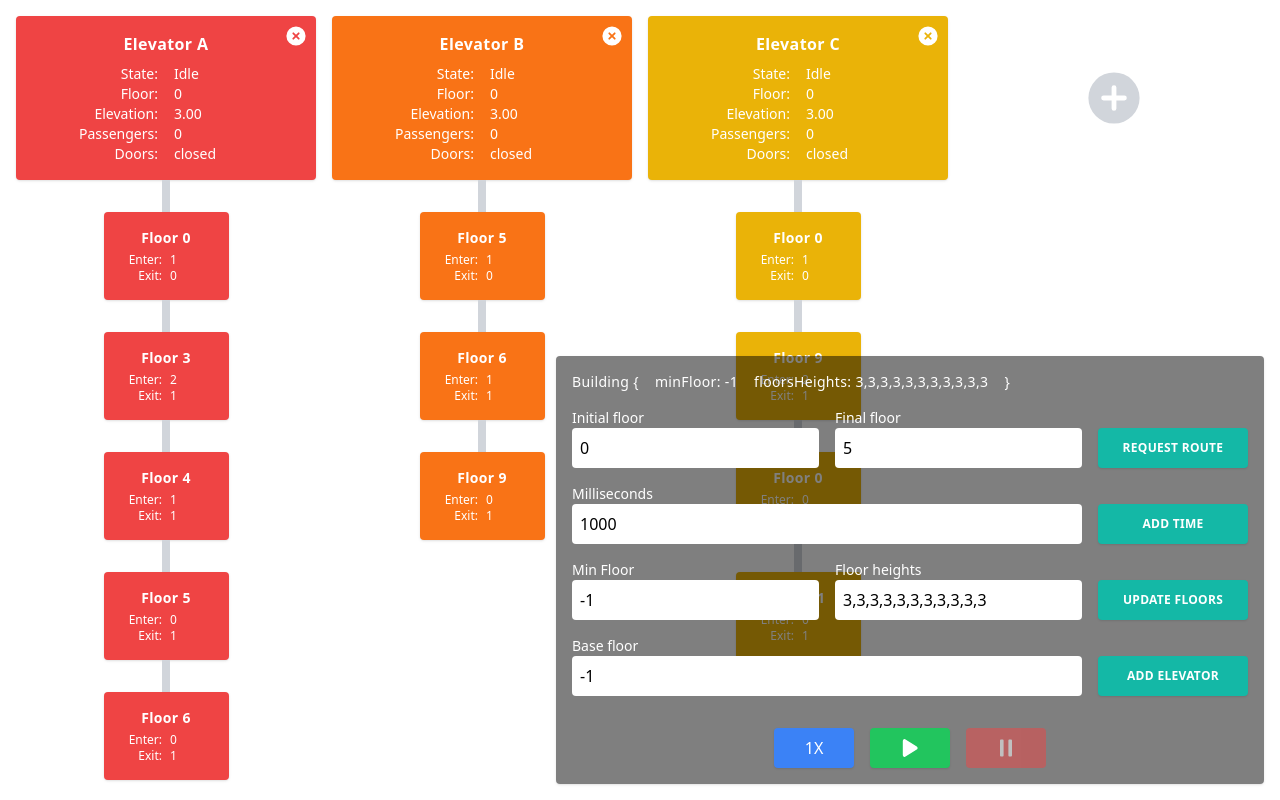
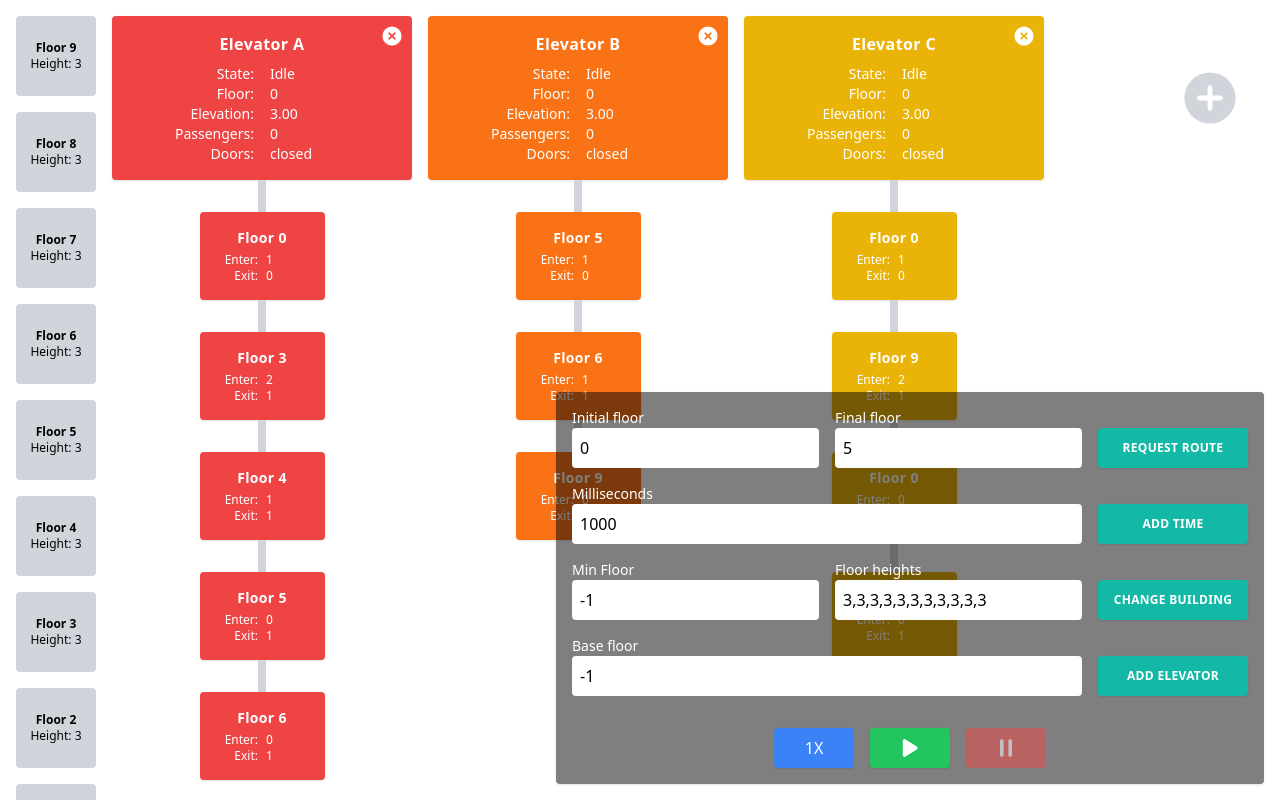
Before and after one commit to ushka1/etd-elevator-simulator, a React (Vite) app: page / in a window 1280 px wide. Shown: the top 800 px of the page. Built offline with nearby package versions, Linux system fonts and the light colour scheme.

Commit message:
feat: add building visualization

```diff
--- /dev/null
+++ b/src/ui/Building.tsx
@@ -0,0 +1,31 @@
+import { useMainContext } from './MainContext';
+
+export default function Building() {
+  const {
+    system: { building },
+  } = useMainContext();
+
+  const floorNumbers = building.floorsNumbers;
+  const floorHeights = building.floorsHeights;
+  const n = floorNumbers.length;
+
+  const zipped = [];
+  for (let i = 0; i < n; i++) {
+    zipped.push([floorNumbers[i], floorHeights[i]]);
+  }
+  zipped.reverse();
+
+  return (
+    <ul>
+      {zipped.map((elm) => (
+        <li
+          key={elm[0]}
+          className='w-[80px] h-[80px] bg-gray-300 mb-4 rounded flex flex-col items-center justify-center'
+        >
+          <p className='text-xs font-bold'>Floor {elm[0]}</p>
+          <p className='text-xs'>Height: {elm[1]}</p>
+        </li>
+      ))}
+    </ul>
+  );
+}
--- a/src/ui/Button.tsx
+++ b/src/ui/Button.tsx
@@ -12,11 +12,14 @@ export default function Button({
     <button
       className={clsx(
         `
-      bg-teal-500 h-[40px] min-w-[150px]
-      text-xs tracking-wide font-bold text-white text-nowrap
-      rounded uppercase shadow
+          bg-teal-500 h-[40px] min-w-[150px]
+          text-xs tracking-wide font-bold text-white text-nowrap
+          rounded uppercase shadow
         `,
         className,
+        {
+          'shadow-none opacity-50': props.disabled,
+        },
       )}
       {...props}
     >
--- a/src/ui/Controls.tsx
+++ b/src/ui/Controls.tsx
@@ -14,7 +14,7 @@ export default function Controls() {
     multiplier,
     requestRoute,
     addTime,
-    changeFloors,
+    changeBuilding,
     addElevator,
   } = useMainContext();
 
@@ -93,28 +93,21 @@ export default function Controls() {
   };
 
   return (
-    <div className='sticky bottom-0 flex justify-end pointer-events-none'>
     <div
       className='
+        fixed bottom-0 right-0
         w-min p-4 mr-4 mb-4
         flex flex-col gap-y-4
         bg-black bg-opacity-50
         rounded shadow
-        pointer-events-auto
      '
     >
-        <div className='flex gap-x-4 text-sm text-white font-medium tracking-wide'>
-          <p>Building {'{'}</p>
-          <p>minFloor: {system.building.minFloor}</p>
-          <p>floorsHeights: {system.building.floorsHeights.join(',')}</p>
-          <p>{'}'}</p>
-        </div>
       <div className='flex gap-x-4 items-end'>
         <Input
           inputProps={{
             id: 'initial-floor',
+            type: 'number',
             value: initialFloor,
-              type: 'number',
             onChange: initialFloorHandler,
           }}
           label='Initial floor'
@@ -122,8 +115,8 @@ export default function Controls() {
         <Input
           inputProps={{
             id: 'final-floor',
+            type: 'number',
             value: finalFloor,
-              type: 'number',
             onChange: finalFloorHandler,
           }}
           label='Final floor'
@@ -136,23 +129,24 @@ export default function Controls() {
         <Input
           inputProps={{
             id: 'milliseconds',
+            type: 'number',
             value: milliseconds,
-              type: 'number',
             onChange: millisecondsHandler,
           }}
           label='Milliseconds'
         />
-          <Button onClick={() => addTime(milliseconds)}>Add time</Button>
+        <Button onClick={() => addTime(milliseconds)} disabled={playing}>
+          Add time
+        </Button>
       </div>
       <div className='flex gap-x-4 items-end'>
         <Input
           inputProps={{
             id: 'min-floor',
+            type: 'number',
             value: minFloor,
-              type: 'number',
             onChange: minFloorHandler,
           }}
-            className='w-[100px]'
           label='Min Floor'
         />
         <Input
@@ -169,18 +163,18 @@ export default function Controls() {
         <Button
           onClick={() => {
             const formatted = floorHeights.split(',').map(Number);
-              changeFloors(minFloor, formatted);
+            changeBuilding(minFloor, formatted);
           }}
         >
-            Update floors
+          Change building
         </Button>
       </div>
       <div className='flex gap-x-4 items-end'>
         <Input
           inputProps={{
             id: 'elevator',
+            type: 'number',
             value: baseFloor,
-              type: 'number',
             onChange: baseFloorHandler,
           }}
           label='Base floor'
@@ -213,6 +207,5 @@ export default function Controls() {
         </IconButton>
       </div>
     </div>
-    </div>
   );
 }
--- a/src/ui/Input.tsx
+++ b/src/ui/Input.tsx
@@ -3,14 +3,14 @@ import React from 'react';
 
 type Props = {
   inputProps: React.InputHTMLAttributes<HTMLInputElement>;
+  className?: string;
   label: string;
-  className?: string;
 };
 
 export default function Input({
   inputProps,
+  className,
   label,
-  className,
 }: Readonly<Props>) {
   return (
     <div className={clsx('flex flex-col w-full', className)}>
--- a/src/ui/MainContext.tsx
+++ b/src/ui/MainContext.tsx
@@ -16,24 +16,25 @@ import {
   resetElevatorIdCounter,
 } from './utils';
 
+const defaultSystem = getDefaultSystem();
+
 interface MainContextProps {
+  multiplier: number;
+  playing: boolean;
   system: ElevatorSystem;
-  playing: boolean;
-  multiplier: number;
   update: boolean;
-  setPlaying: (playing: boolean) => void;
-  setMultiplier: (multiplier: number) => void;
-  requestRoute: (initialFloor: number, finalFloor: number) => void;
-  changeFloors: (minFloor: number, floorsHeights: number[]) => void;
+  addElevator: (baseFloor?: number) => void;
   addTime: (time: number) => void;
+  changeBuilding: (minFloor: number, floorsHeights: number[]) => void;
   cycleMultiplier: () => void;
   forceUpdate: () => void;
-  addElevator: (baseFloor?: number) => void;
   removeElevator: (elevatorId: string) => void;
+  requestRoute: (initialFloor: number, finalFloor: number) => void;
+  setMultiplier: (multiplier: number) => void;
+  setPlaying: (playing: boolean) => void;
 }
 
 const MainContext = createContext<MainContextProps | undefined>(undefined);
-const defaultSystem = getDefaultSystem();
 
 export default function MainContextProvider({
   children,
@@ -42,10 +43,6 @@ export default function MainContextProvider({
   const [playing, setPlaying] = useState(false);
   const [multiplier, setMultiplier] = useState(1);
   const [update, forceUpdate] = useReducer((x) => !x, false);
-
-  const removeElevator = (elevatorId: string) => {
-    system.removeElevator(elevatorId);
-  };
 
   const addElevator = (baseFloor: number = 0) => {
     if (baseFloor > system.building.maxFloor) {
@@ -61,11 +58,15 @@ export default function MainContextProvider({
     });
   };
 
+  const removeElevator = (elevatorId: string) => {
+    system.removeElevator(elevatorId);
+  };
+
   const requestRoute = (initialFloor: number, finalFloor: number) => {
     system.requestRoute(initialFloor, finalFloor);
   };
 
-  const changeFloors = (minFloor: number, floorsHeights: number[]) => {
+  const changeBuilding = (minFloor: number, floorsHeights: number[]) => {
     const newBuilding = new Building(minFloor, floorsHeights);
     const newSystem = new ElevatorSystem(newBuilding);
     resetElevatorIdCounter();
@@ -110,25 +111,25 @@ export default function MainContextProvider({
         clearInterval(interval);
       }
     };
-  }, [playing, system, multiplier]);
+  }, [multiplier, playing, system]);
 
   const contextValue = useMemo(() => {
     return {
+      multiplier,
+      playing,
       system,
-      playing,
-      multiplier,
       update,
-      setPlaying,
-      setMultiplier,
-      requestRoute,
-      changeFloors,
+      addElevator,
       addTime,
+      changeBuilding,
       cycleMultiplier,
       forceUpdate,
-      addElevator,
       removeElevator,
+      requestRoute,
+      setMultiplier,
+      setPlaying,
     };
-  }, [system, playing, multiplier, update]);
+  }, [multiplier, playing, system, update]);
 
   return (
     <MainContext.Provider value={contextValue}>{children}</MainContext.Provider>
--- a/src/ui/MainPage.tsx
+++ b/src/ui/MainPage.tsx
@@ -1,4 +1,5 @@
 import { PlusCircleIcon } from '@heroicons/react/20/solid';
+import Building from './Building';
 import Controls from './Controls';
 import ElevatorTile from './ElevatorTile';
 import { useMainContext } from './MainContext';
@@ -11,6 +12,7 @@ export default function MainPage() {
     <>
       <div className='w-full min-h-dvh overflow-x-auto'>
         <div className='w-full p-4 flex gap-x-4'>
+          <Building />
           {system.elevators.map((elevator) => (
             <ElevatorTile
               key={elevator.config.id}
@@ -27,6 +29,7 @@ export default function MainPage() {
             </button>
           </div>
         </div>
+        <div className='h-[408px]'>{/* CONTROLS HEIGHT PLACEHOLDER */}</div>
       </div>
       <Controls />
     </>
```
Lines whose indentation alone changed are shown as unchanged.
